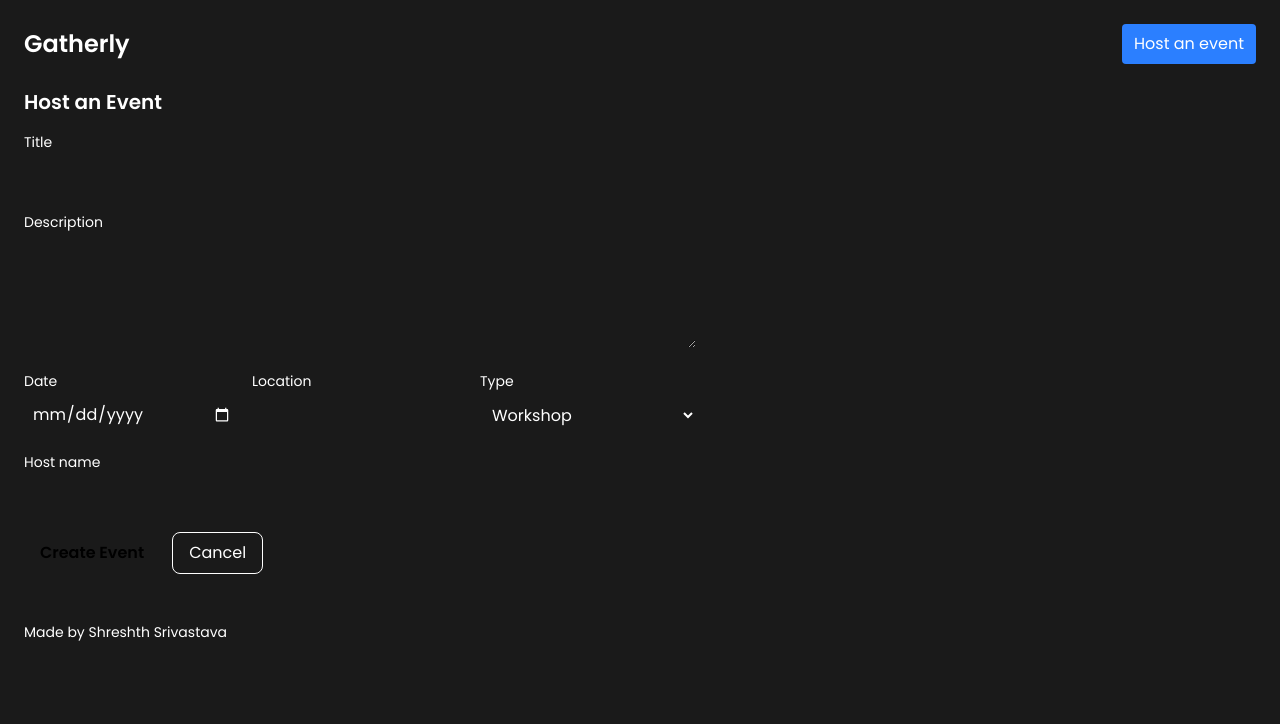
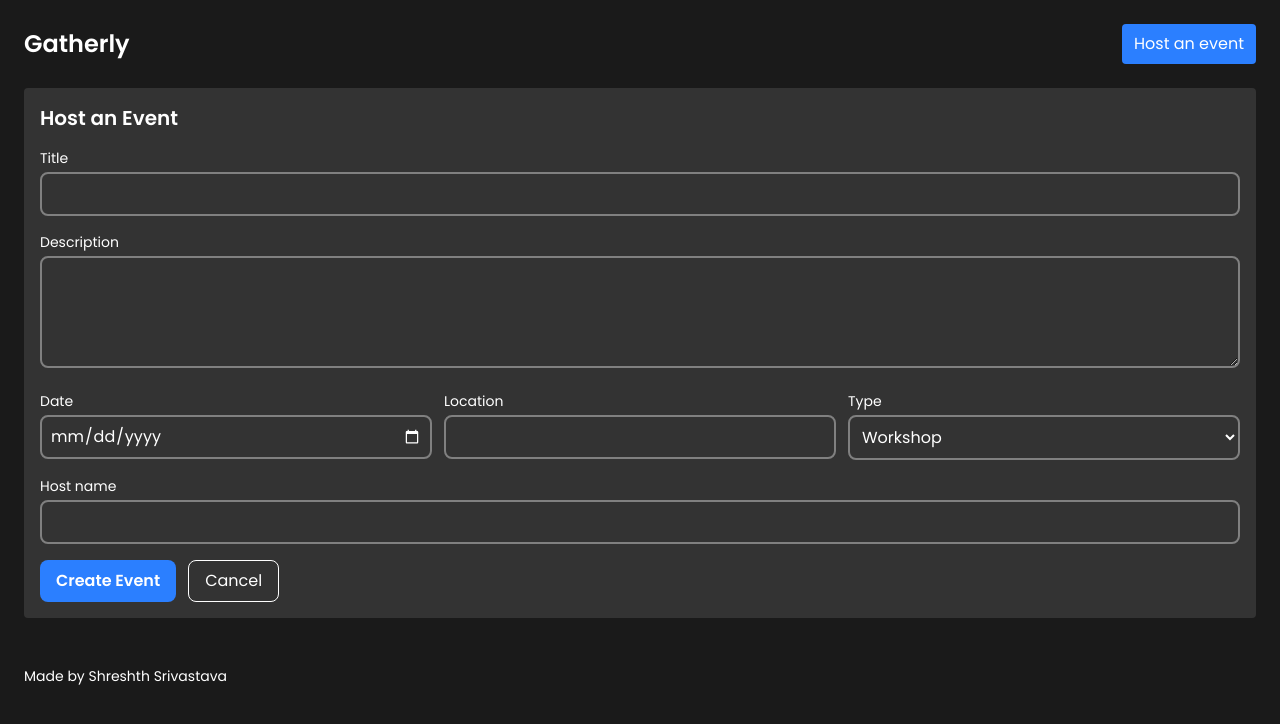
Before and after one commit to Shreshth-Srivastava/Gatherly, a React (Vite) app: page /create in a window 1280 px wide. Shown: the top 724 px of the page. Built offline with nearby package versions, Linux system fonts and the light colour scheme; the HTML template or start-up script is replaced by a standard one.

Commit message:
UI Improvement for create event page

```diff
--- a/src/App.tsx
+++ b/src/App.tsx
@@ -1,5 +1,5 @@
-import React, { useState } from "react";
-import { Routes, Route, Link, useNavigate } from "react-router-dom";
+import { useState } from "react";
+import { Routes, Route, Link } from "react-router-dom";
 import Explore from "./pages/Explore";
 import EventDetail from "./pages/EventDetail";
 import CreateEvent from "./pages/CreateEvent";
--- a/src/pages/CreateEvent.tsx
+++ b/src/pages/CreateEvent.tsx
@@ -13,37 +13,37 @@ export default function CreateEvent({ onCreate }: { onCreate: (e: EventItem) =>
   }
 
   return (
-    <div className="card max-w-2xl">
+    <div className="card w-full bg-[var(--light-black)] p-4 rounded">
       <h2 className="text-xl font-semibold mb-4">Host an Event</h2>
       <form onSubmit={handleSubmit(onSubmit)} className="space-y-4">
         <div>
           <label className="block text-sm">Title</label>
-          <input {...register('title', { required: true, minLength: 5 })} className="mt-1 w-full rounded-lg bg-bg/50 p-2" />
+          <input {...register('title', { required: true, minLength: 5 })} className="mt-1 w-full rounded-lg bg-bg/50 p-2 border-2 border-[hsl(0,0%,50%)]" />
           {errors.title && <div className="text-xs text-red-400 mt-1">Title is required (min 5 chars)</div>}
         </div>
 
         <div>
           <label className="block text-sm">Description</label>
-          <textarea {...register('description', { required: true, minLength: 10 })} className="mt-1 w-full rounded-lg bg-bg/50 p-2 h-28" />
+          <textarea {...register('description', { required: true, minLength: 10 })} className="mt-1 w-full rounded-lg bg-bg/50 p-2 h-28 border-2 border-[hsl(0,0%,50%)]" />
           {errors.description && <div className="text-xs text-red-400 mt-1">Description minimum 10 chars</div>}
         </div>
 
         <div className="grid grid-cols-3 gap-3">
           <div>
             <label className="block text-sm">Date</label>
-            <input {...register('date', { required: true })} type="date" className="mt-1 w-full rounded-lg bg-bg/50 p-2" />
+            <input {...register('date', { required: true })} type="date" className="mt-1 w-full rounded-lg bg-bg/50 p-2 border-2 border-[hsl(0,0%,50%)]" />
             {errors.date && <div className="text-xs text-red-400 mt-1">Date required</div>}
           </div>
 
           <div>
             <label className="block text-sm">Location</label>
-            <input {...register('location', { required: true })} className="mt-1 w-full rounded-lg bg-bg/50 p-2" />
+            <input {...register('location', { required: true })} className="mt-1 w-full rounded-lg bg-bg/50 p-2 border-2 border-[hsl(0,0%,50%)]" />
             {errors.location && <div className="text-xs text-red-400 mt-1">Location required</div>}
           </div>
 
           <div>
             <label className="block text-sm">Type</label>
-            <select {...register('type', { required: true }) as any} className="mt-1 w-full rounded-lg bg-bg/50 p-2">
+            <select {...register('type', { required: true }) as any} className="mt-1 w-full rounded-lg bg-bg/50 p-2 bg-[var(--light-black)] border-2 border-[hsl(0,0%,50%)]">
               <option value="Workshop">Workshop</option>
               <option value="Music">Music</option>
               <option value="Sports">Sports</option>
@@ -57,13 +57,13 @@ export default function CreateEvent({ onCreate }: { onCreate: (e: EventItem) =>
 
         <div>
           <label className="block text-sm">Host name</label>
-          <input {...register('host', { required: true })} className="mt-1 w-full rounded-lg bg-bg/50 p-2" />
+          <input {...register('host', { required: true })} className="mt-1 w-full rounded-lg bg-bg/50 p-2 border-2 border-[hsl(0,0%,50%)]" />
           {errors.host && <div className="text-xs text-red-400 mt-1">Host required</div>}
         </div>
 
         <div className="flex gap-3">
-          <button type="submit" className="px-4 py-2 rounded-lg bg-accent text-black font-semibold">Create Event</button>
-          <button type="button" onClick={() => navigate('/')} className="px-4 py-2 rounded-lg border">Cancel</button>
+          <button type="submit" className="px-4 py-2 rounded-lg bg-accent font-semibold text-white bg-blue-500 cursor-pointer hover:bg-blue-600">Create Event</button>
+          <button type="button" onClick={() => navigate('/')} className="px-4 py-2 rounded-lg border cursor-pointer hover:border-[hsl(0,0%,50%)]">Cancel</button>
         </div>
       </form>
     </div>
--- a/src/pages/EventDetail.tsx
+++ b/src/pages/EventDetail.tsx
@@ -1,4 +1,4 @@
-import React, { useState } from "react";
+import { useState } from "react";
 import { useParams, useNavigate } from "react-router-dom";
 import type { EventItem } from "../data/events";
 
@@ -11,7 +11,7 @@ export default function EventDetail({ events }: { events: EventItem[] }) {
   if (!event) return <div className="card">Event not found</div>;
 
   return (
-    <div className="card py-4">
+    <div className="card p-4 bg-[var(--light-black)] rounded">
       <div className="flex items-start justify-between mb-4">
         <div>
           <h1 className="text-2xl font-bold">{event.title}</h1>
--- a/src/pages/Explore.tsx
+++ b/src/pages/Explore.tsx
@@ -1,5 +1,5 @@
-import React, { useMemo, useState } from "react";
-import type { EventItem, EventType } from "../data/events";
+import { useMemo, useState } from "react";
+import type { EventItem } from "../data/events";
 import EventCard from "../shared/EventCard";
 import Filters from "../shared/Filters";
 
--- a/src/shared/EventCard.tsx
+++ b/src/shared/EventCard.tsx
@@ -1,4 +1,4 @@
-import React from "react";
+// import React from "react";
 import { Link } from "react-router-dom";
 import type { EventItem } from "../data/events";
 
--- a/src/shared/Filters.tsx
+++ b/src/shared/Filters.tsx
@@ -1,4 +1,4 @@
-import React from "react";
+// import React from "react";
 import type { EventType } from "../data/events";
 
 const TYPES: EventType[] = [
@@ -26,7 +26,7 @@ export default function Filters({
         <label className="block text-sm">Type</label>
         <select
           onChange={(e) => onTypeChange(e.target.value)}
-          className="mt-1 w-full rounded-lg bg-bg/50 p-2"
+          className="mt-1 w-full rounded-lg bg-bg/50 p-2 border-2 border-[hsl(0,0%,50%)]"
         >
           <option value="" className="bg-black">
             All
@@ -44,7 +44,7 @@ export default function Filters({
         <input
           onChange={(e) => onLocationChange(e.target.value)}
           placeholder="City or area"
-          className="mt-1 w-full rounded-lg bg-bg/50 p-2"
+          className="mt-1 w-full rounded-lg bg-bg/50 p-2 border-2 border-[hsl(0,0%,50%)]"
         />
       </div>
 
@@ -53,7 +53,7 @@ export default function Filters({
         <input
           onChange={(e) => onDateChange(e.target.value)}
           type="date"
-          className="mt-1 w-full rounded-lg bg-bg/50 p-2"
+          className="mt-1 w-full rounded-lg bg-bg/50 p-2 border-2 border-[hsl(0,0%,50%)]"
         />
       </div>
     </div>
```
